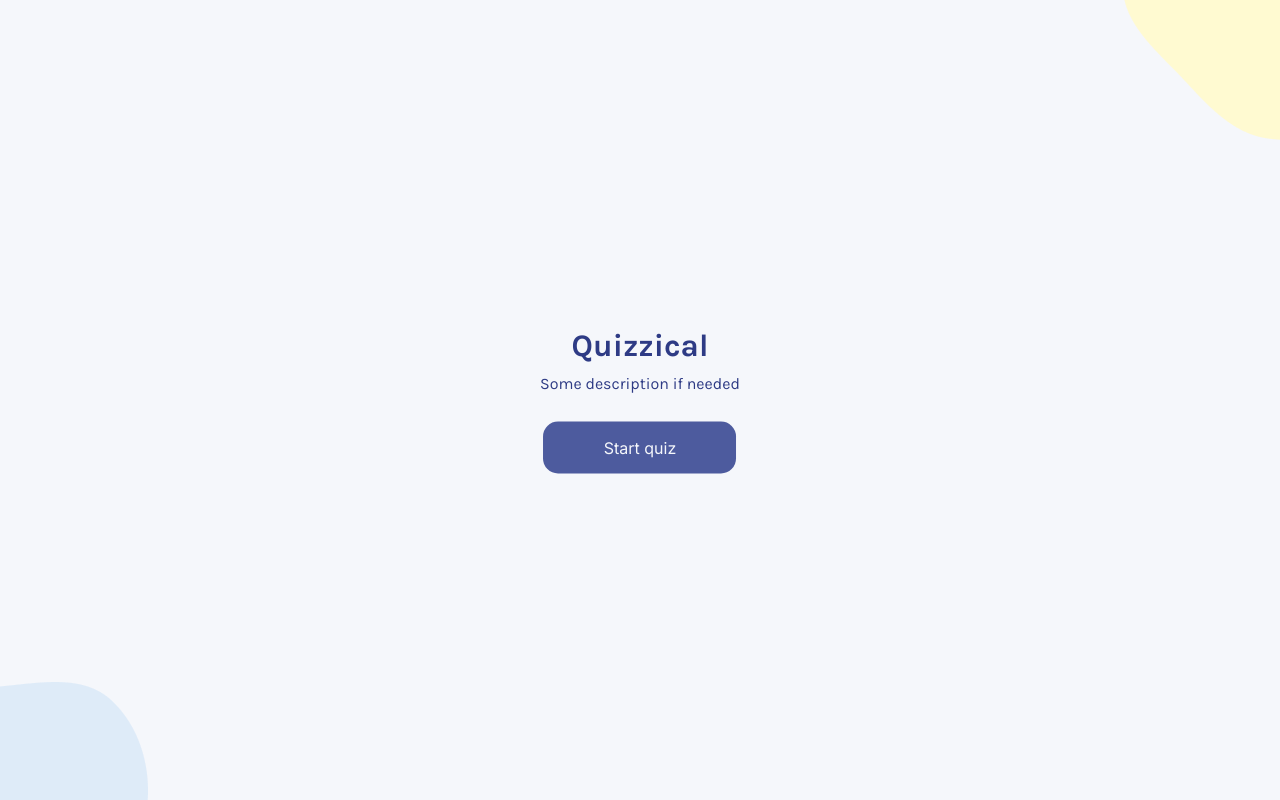
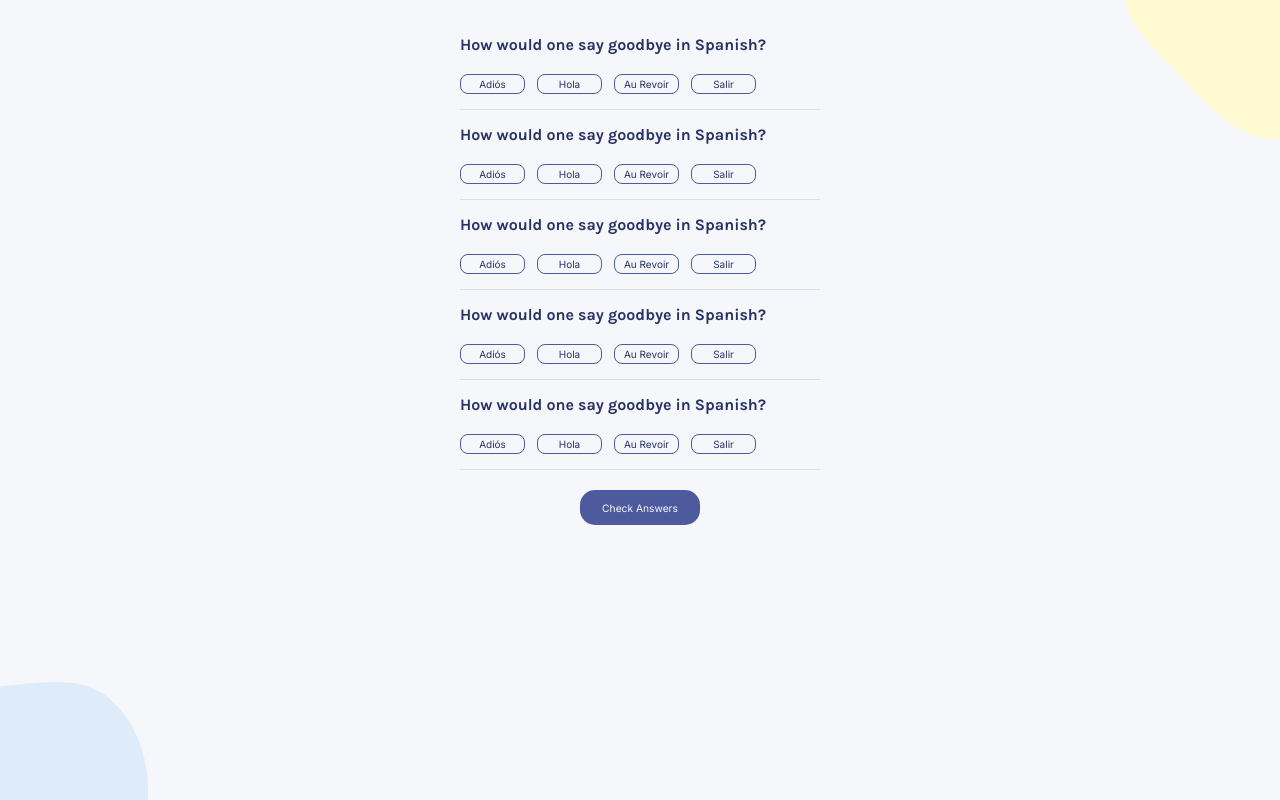
Before and after one commit to Mezin24/react_quizzical-app, a React (Create React App) app: page / in a window 1280 px wide. Both pictures are taken after a click on the button "Start quiz". Built offline with nearby package versions, Linux system fonts and the light colour scheme.

Commit message:
add second page markup

```diff
--- a/src/App.jsx
+++ b/src/App.jsx
@@ -1,7 +1,33 @@
+import React from 'react';
 import FirstPage from './components/FirstPage';
+import Question from './components/Question';
 
 const App = () => {
-  return <FirstPage />;
+  const [quiz, setQuiz] = React.useState(false);
+
+  function onStartQuiz() {
+    setQuiz((prevState) => !prevState);
+  }
+
+  return (
+    <>
+      {!quiz && <FirstPage onStartQuiz={onStartQuiz} />}
+      {quiz && (
+        <main className="quiz-container">
+          <Question />
+          <Question />
+          <Question />
+          <Question />
+          <Question />
+        </main>
+      )}
+      {quiz && (
+        <footer>
+          <button className="btn btn-info">Check Answers</button>
+        </footer>
+      )}
+    </>
+  );
 };
 
 export default App;
--- a/src/UI/Button.jsx
+++ b/src/UI/Button.jsx
@@ -1,7 +1,5 @@
 const Button = (props) => {
-  return (
-    <button className={`btn ${props.size} ${props.color}`}>{props.text}</button>
-  );
+  return <button className={`btn-answer`}>{props.children}</button>;
 };
 
 export default Button;
--- a/src/components/FirstPage.jsx
+++ b/src/components/FirstPage.jsx
@@ -1,11 +1,11 @@
-import Button from '../UI/Button';
-
-const FirstPage = () => {
+const FirstPage = ({ onStartQuiz }) => {
   return (
     <section className="starter-page">
       <h1 className="title">Quizzical</h1>
       <p className="subtitle">Some description if needed</p>
-      <Button size="btn-large" text="Start quiz" color="btn-info" />
+      <button className="btn btn-large btn-info" onClick={onStartQuiz}>
+        Start quiz
+      </button>
     </section>
   );
 };
--- /dev/null
+++ b/src/components/Question.jsx
@@ -0,0 +1,17 @@
+import Button from '../UI/Button';
+
+function Question(props) {
+  return (
+    <div className="question">
+      <p>How would one say goodbye in Spanish?</p>
+      <div className="btn-container">
+        <Button>Adiós</Button>
+        <Button>Hola</Button>
+        <Button>Au Revoir</Button>
+        <Button>Salir</Button>
+      </div>
+    </div>
+  );
+}
+
+export default Question;
--- a/src/index.scss
+++ b/src/index.scss
@@ -27,6 +27,10 @@ body {
   font-family: Inter;
   border: none;
   transition: all 0.2s;
+  width: 120px;
+  height: 35px;
+  font-size: 10.24px;
+  line-height: 12px;
 
   &-large {
     width: 193px;
@@ -64,3 +68,56 @@ body {
     margin-bottom: 29px;
   }
 }
+
+.quiz-container {
+  padding: 20px;
+  max-width: 400px;
+  margin-inline: auto;
+}
+.question {
+  border-bottom: 1px solid #dbdef0;
+  padding-block: 15px;
+  p {
+    font-weight: bold;
+    font-size: 16px;
+    line-height: 19px;
+    color: #293264;
+  }
+}
+
+.btn-container {
+  margin-top: 12px;
+}
+.btn-answer {
+  height: 20px;
+  min-width: 65px;
+  border: 1px solid $color-info;
+  border-radius: 7.94239px;
+  margin: 8px 12px 0 0;
+  background: transparent;
+
+  font-family: Inter;
+  font-size: 10px;
+  line-height: 12px;
+  text-align: center;
+  color: #293264;
+  padding-inline: 8px;
+  cursor: pointer;
+  transition: all 0.2s;
+
+  &:hover {
+    transform: scale(1.03);
+    background: #d6dbf5;
+  }
+  &:active {
+    transform: scale(1);
+  }
+
+  &.selected {
+    background: #d6dbf5;
+  }
+}
+
+footer {
+  text-align: center;
+}
```
